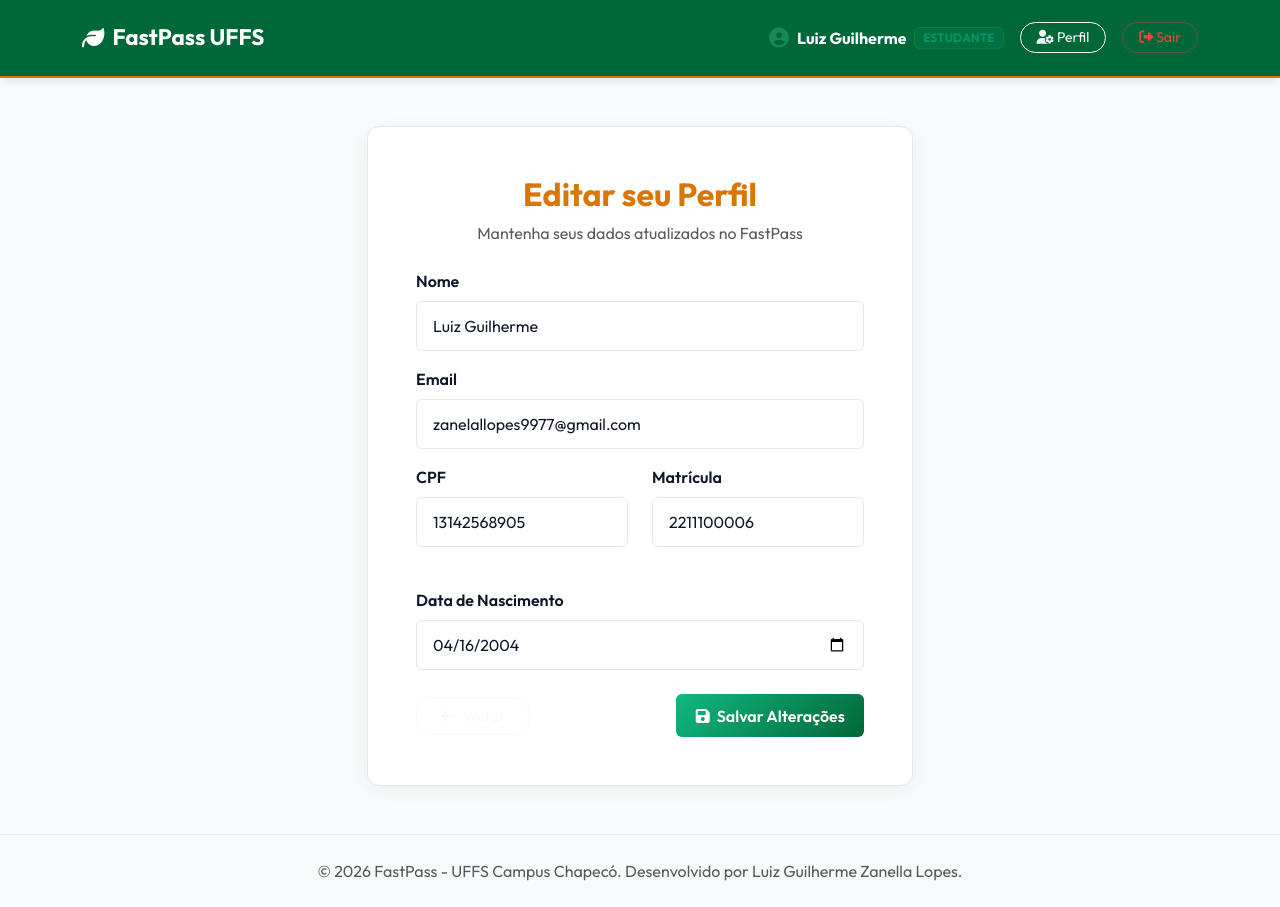
After one commit to Lugui14/fastpass, a Django app: page /perfil/editar/ in a window 1280 px wide. The commit adds this page. Run offline with Django 3.2, Linux system fonts and the light colour scheme; a user stored in the database is signed in; data comes from the database, SQL or seed files in the repository.

Commit message:
feat: user edit form and register fix

```diff
--- a/core/forms.py
+++ b/core/forms.py
@@ -6,9 +6,15 @@ from .models import Estudante, Empresa
 Usuario = get_user_model()
 
 class RegisterForm(forms.ModelForm):
+    TIPO_CHOICES = [
+        ("estudante", "Estudante"),
+        ("empresa", "Empresa"),
+    ]
+
     # Common fields
     password = forms.CharField(label="Senha", widget=forms.PasswordInput(attrs={"class": "form-control", "placeholder": "Digite sua senha"}), min_length=6)
     confirm_password = forms.CharField(label="Confirme a Senha", widget=forms.PasswordInput(attrs={"class": "form-control", "placeholder": "Confirme sua senha"}))
+    tipo = forms.ChoiceField(label="Tipo de Conta", choices=TIPO_CHOICES, widget=forms.Select(attrs={"class": "form-control"}))
 
     # Estudante fields
     cpf = forms.CharField(label="CPF", required=False, widget=forms.TextInput(attrs={"class": "form-control", "placeholder": "CPF (apenas números)"}), max_length=12)
@@ -25,7 +31,6 @@ class RegisterForm(forms.ModelForm):
         widgets = {
             "nome": forms.TextInput(attrs={"class": "form-control", "placeholder": "Nome completo ou Razão Social"}),
             "email": forms.EmailInput(attrs={"class": "form-control", "placeholder": "E-mail de acesso"}),
-            "tipo": forms.Select(attrs={"class": "form-control"}),
         }
 
     def clean_email(self):
@@ -33,6 +38,12 @@ class RegisterForm(forms.ModelForm):
         if Usuario.objects.filter(email=email).exists():
             raise ValidationError("Este e-mail já está cadastrado.")
         return email
+
+    def clean_tipo(self):
+        tipo = self.cleaned_data.get("tipo")
+        if tipo not in ["estudante", "empresa"]:
+            raise ValidationError("Tipo de conta inválido. Você não pode registrar um usuário administrador.")
+        return tipo
 
     def clean(self):
         cleaned_data = super().clean()
@@ -80,3 +91,71 @@ class RegisterForm(forms.ModelForm):
                     ativo=1,
                 )
         return user
+
+
+class EditarPerfilForm(forms.ModelForm):
+    # Estudante fields
+    cpf = forms.CharField(label="CPF", required=False, widget=forms.TextInput(attrs={"class": "form-control form-control-uffs", "readonly": "readonly"}))
+    matricula = forms.CharField(label="Matrícula", required=False, widget=forms.TextInput(attrs={"class": "form-control form-control-uffs", "readonly": "readonly"}))
+    data_nascimento = forms.DateField(label="Data de Nascimento", required=False, widget=forms.DateInput(attrs={"class": "form-control form-control-uffs", "type": "date"}))
+
+    # Empresa fields
+    cnpj = forms.CharField(label="CNPJ", required=False, widget=forms.TextInput(attrs={"class": "form-control form-control-uffs", "readonly": "readonly"}))
+    dados_saque = forms.CharField(label="Dados para Saque (Pix, etc.)", required=False, widget=forms.TextInput(attrs={"class": "form-control form-control-uffs", "placeholder": "Sua chave Pix"}))
+
+    class Meta:
+        model = Usuario
+        fields = ["nome", "email"]
+        widgets = {
+            "nome": forms.TextInput(attrs={"class": "form-control form-control-uffs", "placeholder": "Nome completo ou Razão Social"}),
+            "email": forms.EmailInput(attrs={"class": "form-control form-control-uffs", "placeholder": "E-mail de acesso"}),
+        }
+
+    def __init__(self, *args, **kwargs):
+        super().__init__(*args, **kwargs)
+        if self.instance and self.instance.pk:
+            tipo = self.instance.tipo
+            if tipo == "estudante" and hasattr(self.instance, "estudante_perfil"):
+                perfil = self.instance.estudante_perfil
+                self.fields["cpf"].initial = perfil.cpf
+                self.fields["matricula"].initial = perfil.matricula
+                self.fields["data_nascimento"].initial = perfil.data_nascimento
+                # Remove fields not applicable to estudantes
+                self.fields.pop("cnpj", None)
+                self.fields.pop("dados_saque", None)
+            elif tipo == "empresa" and hasattr(self.instance, "empresa_perfil"):
+                perfil = self.instance.empresa_perfil
+                self.fields["cnpj"].initial = perfil.cnpj
+                self.fields["dados_saque"].initial = perfil.dados_saque
+                # Remove fields not applicable to empresas
+                self.fields.pop("cpf", None)
+                self.fields.pop("matricula", None)
+                self.fields.pop("data_nascimento", None)
+            else:
+                # Admins / others
+                self.fields.pop("cpf", None)
+                self.fields.pop("matricula", None)
+                self.fields.pop("data_nascimento", None)
+                self.fields.pop("cnpj", None)
+                self.fields.pop("dados_saque", None)
+
+    def clean_email(self):
+        email = self.cleaned_data.get("email")
+        if Usuario.objects.filter(email=email).exclude(pk=self.instance.pk).exists():
+            raise ValidationError("Este e-mail já está sendo utilizado por outro usuário.")
+        return email
+
+    def save(self, commit=True):
+        user = super().save(commit=False)
+        if commit:
+            user.save()
+            tipo = user.tipo
+            if tipo == "estudante" and hasattr(user, "estudante_perfil"):
+                perfil = user.estudante_perfil
+                perfil.data_nascimento = self.cleaned_data.get("data_nascimento")
+                perfil.save()
+            elif tipo == "empresa" and hasattr(user, "empresa_perfil"):
+                perfil = user.empresa_perfil
+                perfil.dados_saque = self.cleaned_data.get("dados_saque")
+                perfil.save()
+        return user
--- a/core/templates/core/base.html
+++ b/core/templates/core/base.html
@@ -37,7 +37,12 @@
                                 </span>
                             </li>
                             <li class="nav-item">
-                                <a href="{% url 'logout' %}" class="btn btn-outline-danger btn-sm rounded-pill px-3">
+                                <a href="{% url 'editar_perfil' %}" class="btn btn-outline-light btn-sm rounded-pill px-3">
+                                    <i class="fa-solid fa-user-gear"></i> Perfil
+                                </a>
+                            </li>
+                            <li class="nav-item">
+                                <a href="{% url 'logout' %}" class="btn btn-outline-uffs btn-sm rounded-pill px-3" style="color: #ef4444; border-color: rgba(239, 68, 68, 0.4);">
                                     <i class="fa-solid fa-sign-out-alt"></i> Sair
                                 </a>
                             </li>
--- /dev/null
+++ b/core/templates/core/editar_perfil.html
@@ -0,0 +1,103 @@
+{% extends "core/base.html" %}
+
+{% block title %}Editar Perfil - FastPass UFFS{% endblock %}
+
+{% block content %}
+<div class="row justify-content-center my-4 animate__animated animate__fadeIn">
+    <div class="col-12 col-sm-10 col-md-8 col-lg-6">
+        <div class="card card-uffs p-4 p-md-5">
+            <h2 class="text-center fw-bold mb-2" style="color: var(--uffs-yellow-accent);">Editar seu Perfil</h2>
+            <p class="text-center text-muted mb-4 fs-6">Mantenha seus dados atualizados no FastPass</p>
+
+            <form method="POST">
+                {% csrf_token %}
+
+                {% if form.non_field_errors %}
+                    <div class="alert alert-danger mb-4">
+                        {% for error in form.non_field_errors %}
+                            <p class="mb-0">{{ error }}</p>
+                        {% endfor %}
+                    </div>
+                {% endif %}
+
+                <!-- Nome -->
+                <div class="mb-3">
+                    <label class="form-label fw-semibold" for="{{ form.nome.id_for_label }}">{{ form.nome.label }}</label>
+                    {{ form.nome }}
+                    {% if form.nome.errors %}
+                        <div class="text-danger fs-7 mt-1">{% for error in form.nome.errors %}{{ error }}{% endfor %}</div>
+                    {% endif %}
+                </div>
+
+                <!-- Email -->
+                <div class="mb-3">
+                    <label class="form-label fw-semibold" for="{{ form.email.id_for_label }}">{{ form.email.label }}</label>
+                    {{ form.email }}
+                    {% if form.email.errors %}
+                        <div class="text-danger fs-7 mt-1">{% for error in form.email.errors %}{{ error }}{% endfor %}</div>
+                    {% endif %}
+                </div>
+
+                <!-- Estudante Fields (CPF, Matricula, Nascimento) -->
+                {% if form.cpf %}
+                    <div class="row mb-3">
+                        <div class="col-md-6 mb-3 mb-md-0">
+                            <label class="form-label fw-semibold" for="{{ form.cpf.id_for_label }}">{{ form.cpf.label }}</label>
+                            {{ form.cpf }}
+                            <div class="form-text fs-8 text-white-50">Não editável</div>
+                            {% if form.cpf.errors %}
+                                <div class="text-danger fs-7 mt-1">{% for error in form.cpf.errors %}{{ error }}{% endfor %}</div>
+                            {% endif %}
+                        </div>
+                        <div class="col-md-6">
+                            <label class="form-label fw-semibold" for="{{ form.matricula.id_for_label }}">{{ form.matricula.label }}</label>
+                            {{ form.matricula }}
+                            <div class="form-text fs-8 text-white-50">Não editável</div>
+                            {% if form.matricula.errors %}
+                                <div class="text-danger fs-7 mt-1">{% for error in form.matricula.errors %}{{ error }}{% endfor %}</div>
+                            {% endif %}
+                        </div>
+                    </div>
+
+                    <div class="mb-3">
+                        <label class="form-label fw-semibold" for="{{ form.data_nascimento.id_for_label }}">{{ form.data_nascimento.label }}</label>
+                        {{ form.data_nascimento }}
+                        {% if form.data_nascimento.errors %}
+                            <div class="text-danger fs-7 mt-1">{% for error in form.data_nascimento.errors %}{{ error }}{% endfor %}</div>
+                        {% endif %}
+                    </div>
+                {% endif %}
+
+                <!-- Empresa Fields (CNPJ, Dados Saque) -->
+                {% if form.cnpj %}
+                    <div class="mb-3">
+                        <label class="form-label fw-semibold" for="{{ form.cnpj.id_for_label }}">{{ form.cnpj.label }}</label>
+                        {{ form.cnpj }}
+                        <div class="form-text fs-8 text-white-50">Não editável</div>
+                        {% if form.cnpj.errors %}
+                            <div class="text-danger fs-7 mt-1">{% for error in form.cnpj.errors %}{{ error }}{% endfor %}</div>
+                        {% endif %}
+                    </div>
+
+                    <div class="mb-3">
+                        <label class="form-label fw-semibold" for="{{ form.dados_saque.id_for_label }}">{{ form.dados_saque.label }}</label>
+                        {{ form.dados_saque }}
+                        {% if form.dados_saque.errors %}
+                            <div class="text-danger fs-7 mt-1">{% for error in form.dados_saque.errors %}{{ error }}{% endfor %}</div>
+                        {% endif %}
+                    </div>
+                {% endif %}
+
+                <div class="d-flex justify-content-between align-items-center mt-4">
+                    <a href="{% url 'home' %}" class="btn btn-outline-light rounded-pill px-4 fs-7">
+                        <i class="fa-solid fa-arrow-left me-1"></i> Voltar
+                    </a>
+                    <button type="submit" class="btn btn-uffs-primary rounded-pill px-4 fs-7 py-2">
+                        <i class="fa-solid fa-save me-1"></i> Salvar Alterações
+                    </button>
+                </div>
+            </form>
+        </div>
+    </div>
+</div>
+{% endblock %}
--- a/core/urls.py
+++ b/core/urls.py
@@ -26,4 +26,7 @@ urlpatterns = [
 
     # Cadastro de Produtos
     path("produto/criar/", views.CriarProdutoView.as_view(), name="criar_produto"),
+
+    # Perfil do Usuário
+    path("perfil/editar/", views.EditarPerfilView.as_view(), name="editar_perfil"),
 ]
--- a/core/views.py
+++ b/core/views.py
@@ -10,7 +10,7 @@ from django.contrib import messages
 from django.http import JsonResponse
 from django.utils.decorators import method_decorator
 from django.views.decorators.csrf import csrf_exempt
-from .forms import RegisterForm
+from .forms import RegisterForm, EditarPerfilForm
 from .models import Transacao, Venda, Saque, Deposito, Usuario, Estudante, Empresa, Conta, Produto
 from .services.payment import AbacatePayGateway, confirmar_deposito
 
@@ -517,3 +517,19 @@ class CriarProdutoView(LoginRequiredMixin, View):
             messages.error(request, f"Erro ao cadastrar produto: {str(e)}")
 
         return redirect("company_dashboard")
+
+
+class EditarPerfilView(LoginRequiredMixin, View):
+    template_name = "core/editar_perfil.html"
+
+    def get(self, request, *args, **kwargs):
+        form = EditarPerfilForm(instance=request.user)
+        return render(request, self.template_name, {"form": form})
+
+    def post(self, request, *args, **kwargs):
+        form = EditarPerfilForm(request.POST, instance=request.user)
+        if form.is_valid():
+            form.save()
+            messages.success(request, "Perfil atualizado com sucesso!")
+            return redirect("editar_perfil")
+        return render(request, self.template_name, {"form": form})
```
Also changed, not shown: core/tests.py (+102 -0 lines), docs/detalhes_tecnicos.md (+1 -1 lines).
